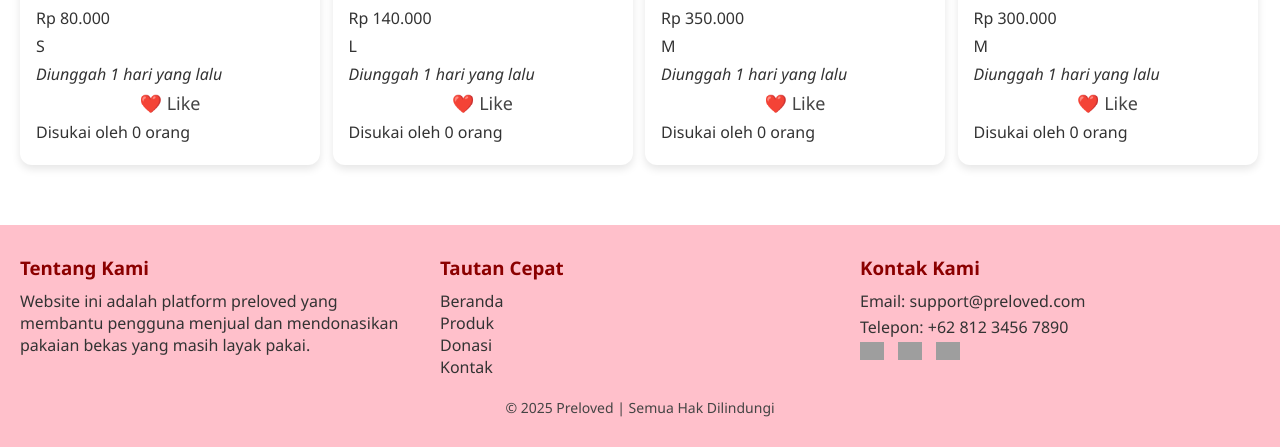
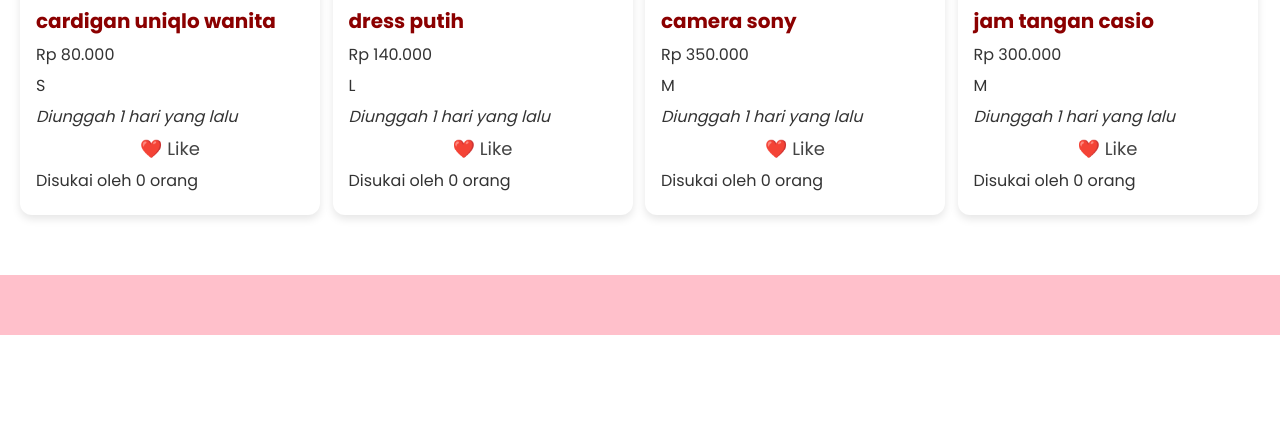
Before and after one commit to Izzatongithub/Prelove969-Platform-Penjualan-dan-Donasi-Pakaian-Pribadi, a PHP site: page /user/index_user.php in a window 1280 px wide. Shown: the part 1035-1482 px from the top of the page. After the commit the page ends 1370 px from the top, so only its background shows below. Run offline with PHP 8.4, Linux system fonts and the light colour scheme; a user stored in the database is signed in; data comes from the database, SQL or seed files in the repository; grey boxes are pictures that could not be loaded.

Commit message:
'update'

```diff
--- a/frontend/style1_baru.css
+++ b/frontend/style1_baru.css
@@ -23,7 +23,7 @@ display: flex;
     margin: 0;
     padding: 0;
     box-sizing: border-box;
-    font-family: 'Segoe UI', sans-serif;
+    font-family: 'Poppins', sans-serif;
 }
 
 body {
--- a/index.php
+++ b/index.php
@@ -5,6 +5,7 @@
     <meta name="viewport" content="width=device-width, initial-scale=1.0">
     <title>Preloved Shop</title>
     <link rel="stylesheet" href="./frontend/style1_baru.css">
+    <link href="https://fonts.googleapis.com/css2?family=Poppins:wght@300;400;500;600;700&display=swap" rel="stylesheet">
     <script src="./frontend/script.js" defer></script>
 </head>
 
--- a/user/form_donasi.php
+++ b/user/form_donasi.php
@@ -111,7 +111,7 @@
     });
 </script>
 </body>
-<footer>
+<!-- <footer>
     <div class="footer-container">
         <div class="footer-about">
             <h3>Tentang Kami</h3>
@@ -138,5 +138,5 @@
         </div>
     </div>
     <p class="footer-bottom">&copy; 2025 Preloved | Semua Hak Dilindungi</p>
-</footer>
+</footer> -->
 </html>
--- a/user/form_rating.php
+++ b/user/form_rating.php
@@ -93,7 +93,7 @@
 ?>
 
 </body>
-<footer>
+<!-- <footer>
     <div class="footer-container">
         <div class="footer-about">
             <h3>Tentang Kami</h3>
@@ -120,6 +120,6 @@
         </div>
     </div>
     <p class="footer-bottom">&copy; 2025 Preloved | Semua Hak Dilindungi</p>
-</footer>
+</footer> -->
 
 </html>
--- a/user/form_upload.php
+++ b/user/form_upload.php
@@ -161,7 +161,7 @@
 
 
 </body>
-<footer>
+<!-- <footer>
     <div class="footer-container">
         <div class="footer-about">
             <h3>Tentang Kami</h3>
@@ -188,6 +188,6 @@
         </div>
     </div>
     <p class="footer-bottom">&copy; 2025 Preloved | Semua Hak Dilindungi</p>
-</footer>
+</footer> -->
 
 </html>
--- a/user/index_user.php
+++ b/user/index_user.php
@@ -5,6 +5,7 @@
     <meta name="viewport" content="width=device-width, initial-scale=1.0">
     <title>Preloved Shop</title>
     <link rel="stylesheet" href="../frontend/style1_baru.css">
+    <link href="https://fonts.googleapis.com/css2?family=Poppins:wght@300;400;500;600;700&display=swap" rel="stylesheet">
     <script src="../frontend/script.js" defer></script>
 </head>
 
@@ -259,7 +260,7 @@
 
 </body>
 <footer>
-    <div class="footer-container">
+    <!-- <div class="footer-container">
         <div class="footer-about">
             <h3>Tentang Kami</h3>
             <p>Website ini adalah platform preloved yang membantu pengguna menjual dan mendonasikan pakaian bekas yang masih layak pakai.</p>
@@ -285,6 +286,6 @@
         </div>
     </div>
     <p class="footer-bottom">&copy; 2025 Preloved | Semua Hak Dilindungi</p>
-</footer>
+</footer> -->
 
 </html>
--- a/user/jual_pakaian.php
+++ b/user/jual_pakaian.php
@@ -173,7 +173,7 @@
 
 
 </body>
-<footer>
+<!-- <footer>
     <div class="footer-container">
         <div class="footer-about">
             <h3>Tentang Kami</h3>
@@ -200,6 +200,6 @@
         </div>
     </div>
     <p class="footer-bottom">&copy; 2025 Preloved | Semua Hak Dilindungi</p>
-</footer>
+</footer> -->
 
 </html>
--- a/user/keranjang.php
+++ b/user/keranjang.php
@@ -104,7 +104,7 @@
         echo "</div>";
     ?>
 </body>
-<footer>
+<!-- <footer>
     <div class="footer-container">
         <div class="footer-about">
             <h3>Tentang Kami</h3>
@@ -131,6 +131,6 @@
         </div>
     </div>
     <p class="footer-bottom">&copy; 2025 Preloved | Semua Hak Dilindungi</p>
-</footer>
+</footer> -->
 
 </html>
--- a/user/pesanan_masuk.php
+++ b/user/pesanan_masuk.php
@@ -125,7 +125,7 @@
         </div>
 
 </body>
-<footer>
+<!-- <footer>
     <div class="footer-container">
         <div class="footer-about">
             <h3>Tentang Kami</h3>
@@ -152,6 +152,6 @@
         </div>
     </div>
     <p class="footer-bottom">&copy; 2025 Preloved | Semua Hak Dilindungi</p>
-</footer>
+</footer> -->
 
 </html>
--- a/user/pesananku.php
+++ b/user/pesananku.php
@@ -110,7 +110,7 @@
 
 
 </body>
-<footer>
+<!-- <footer>
     <div class="footer-container">
         <div class="footer-about">
             <h3>Tentang Kami</h3>
@@ -137,6 +137,6 @@
         </div>
     </div>
     <p class="footer-bottom">&copy; 2025 Preloved | Semua Hak Dilindungi</p>
-</footer>
+</footer> -->
 
 </html>
--- a/user/pilih_metode_pembayaran.php
+++ b/user/pilih_metode_pembayaran.php
@@ -82,7 +82,7 @@
 ?>
 
 </body>
-<footer>
+<!-- <footer>
     <div class="footer-container">
         <div class="footer-about">
             <h3>Tentang Kami</h3>
@@ -109,6 +109,6 @@
         </div>
     </div>
     <p class="footer-bottom">&copy; 2025 Preloved | Semua Hak Dilindungi</p>
-</footer>
+</footer> -->
 
 </html>
--- a/user/profil_penjual.php
+++ b/user/profil_penjual.php
@@ -124,7 +124,7 @@ if (!$qUlasan) {
 </div>
 
 </body>
-<footer>
+<!-- <footer>
     <div class="footer-container">
         <div class="footer-about">
             <h3>Tentang Kami</h3>
@@ -151,6 +151,6 @@ if (!$qUlasan) {
         </div>
     </div>
     <p class="footer-bottom">&copy; 2025 Preloved | Semua Hak Dilindungi</p>
-</footer>
+</footer> -->
 
 </html>
--- a/user/profil_saya.php
+++ b/user/profil_saya.php
@@ -103,7 +103,7 @@
 </div>
 
 </body>
-<footer>
+<!-- <footer>
     <div class="footer-container">
         <div class="footer-about">
             <h3>Tentang Kami</h3>
@@ -130,6 +130,6 @@
         </div>
     </div>
     <p class="footer-bottom">&copy; 2025 Preloved | Semua Hak Dilindungi</p>
-</footer>
+</footer> -->
 
 </html>
--- a/user/wishlist.php
+++ b/user/wishlist.php
@@ -102,7 +102,7 @@ echo "</div>"; // close cart-container
 ?>
 
 </body>
-<footer>
+<!-- <footer>
     <div class="footer-container">
         <div class="footer-about">
             <h3>Tentang Kami</h3>
@@ -129,5 +129,5 @@ echo "</div>"; // close cart-container
         </div>
     </div>
     <p class="footer-bottom">&copy; 2025 Preloved | Semua Hak Dilindungi</p>
-</footer>
+</footer> -->
 </html>
```
Also changed, not shown: upload/profil/profil_1749702681.png (added).
